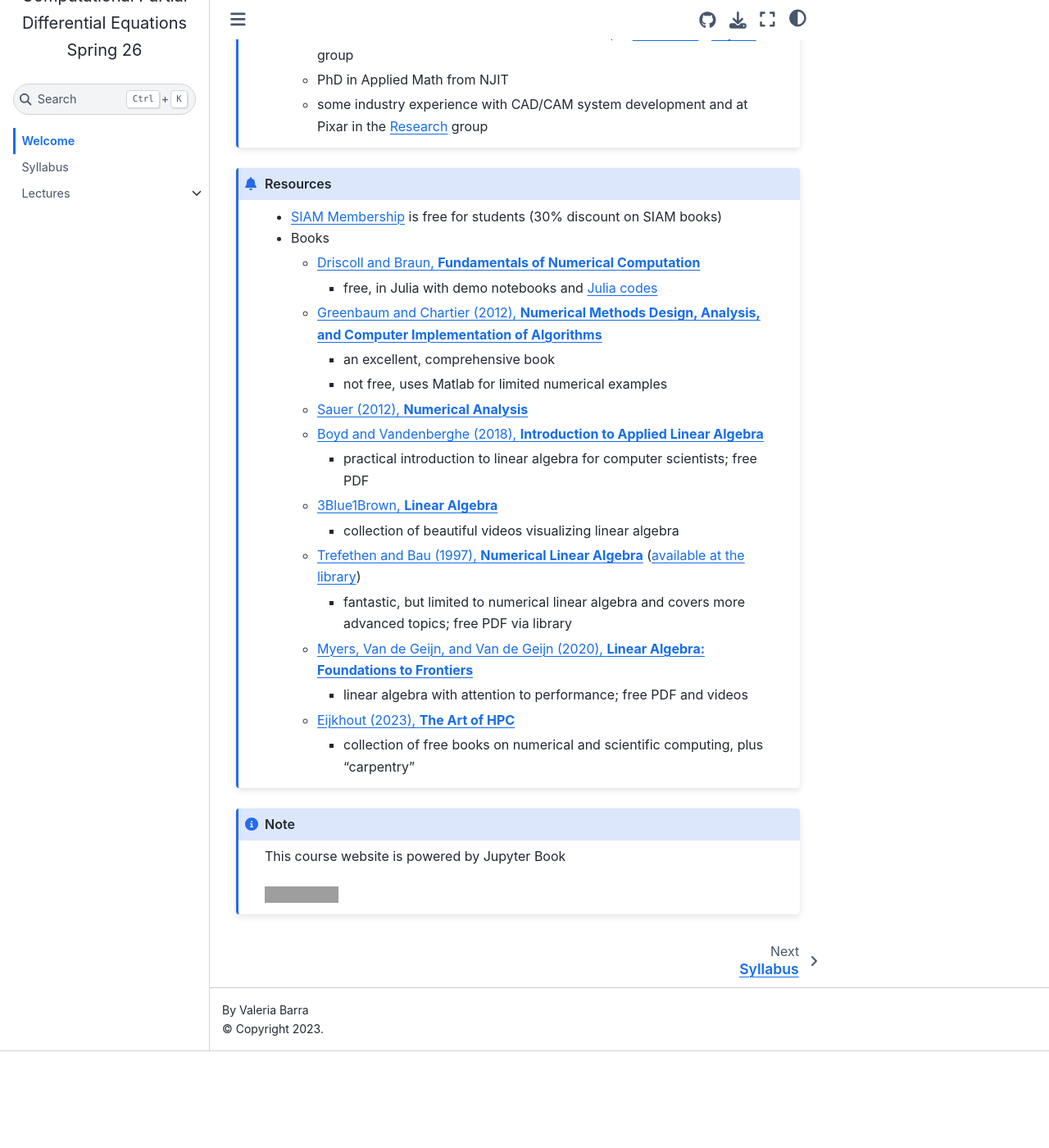
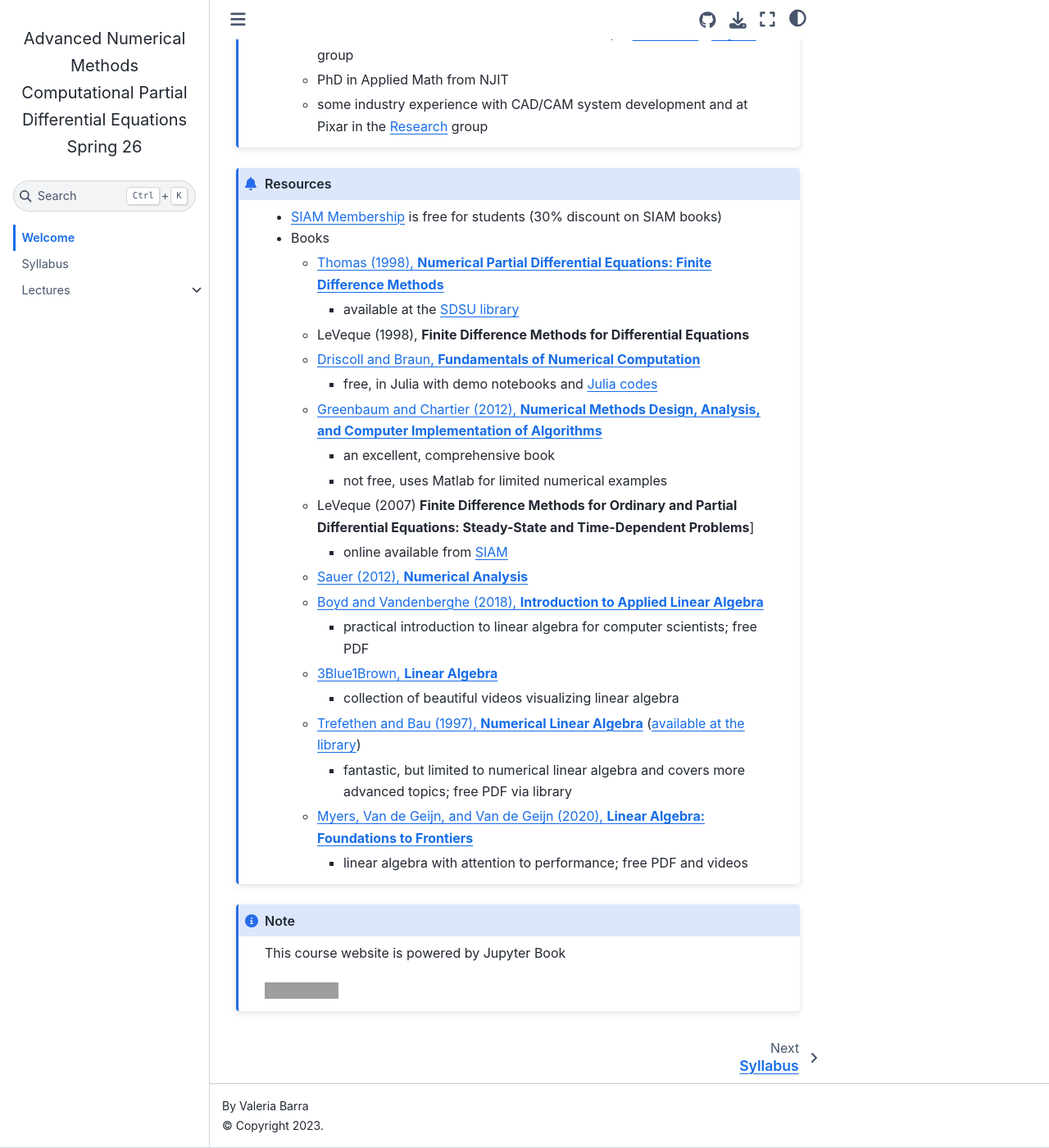
Before and after one commit to sdsu-math693b/spring26, a Jupyter Book: the page built from index.md, in a window 1280 px wide and 1400 px high, scrolled down 499 px. Shown: the whole window at 82% size. Built offline with Jupyter Book 1.0.4 settings and Sphinx 7.4.7 and the Sphinx Book theme 1.1.4, drawn with Linux system fonts in a browser that asks for light colours; pages that are not in the unit, such as notebooks, are missing from menus; before the commit the page ends 1781 px from its top, so only the background shows below that; grey boxes are pictures that could not be loaded.

Commit message:
Index: Update Recommended Readings

```diff
--- a/index.md
+++ b/index.md
@@ -21,11 +21,16 @@
 
 * [SIAM Membership](http://www.siam.org/students/memberships.php) is free for students (30% discount on SIAM books)
 * Books
+  * [Thomas (1998), **Numerical Partial Differential Equations: Finite Difference Methods**](https://link-springer-com.libproxy.sdsu.edu/book/10.1007/978-1-4899-7278-1)
+    * available at the [SDSU library](https://csu-sdsu.primo.exlibrisgroup.com/discovery/fulldisplay?docid=alma991007880389702917&context=L&vid=01CALS_SDL:01CALS_SDL&lang=en&search_scope=MyInst_and_CI&adaptor=Local%20Search%20Engine&tab=Everything&query=any,contains,Thomas%20Numerical%20Partial%20Differential%20Equations%20Finite%20Difference%20Methods,AND&sortby=rank&mode=advanced&offset=0)
+  * LeVeque (1998), **Finite Difference Methods for Differential Equations**
   * [Driscoll and Braun, **Fundamentals of Numerical Computation**](https://tobydriscoll.net/fnc-julia/)
     * free, in Julia with demo notebooks and [Julia codes](https://github.com/fncbook/FundamentalsNumericalComputation.jl?tab=readme-ov-file)
   * [Greenbaum and Chartier (2012), **Numerical Methods Design, Analysis, and Computer Implementation of Algorithms**](https://press.princeton.edu/titles/9763.html)
     * an excellent, comprehensive book
     * not free, uses Matlab for limited numerical examples
+  * LeVeque (2007) **Finite Difference Methods for Ordinary and Partial Differential Equations: Steady-State and Time-Dependent Problems**]
+    * online available from [SIAM](https://epubs.siam.org/doi/book/10.1137/1.9780898717839)
   * [Sauer (2012), **Numerical Analysis**](https://www.pearson.com/us/higher-education/program/Sauer-Numerical-Analysis-2nd-Edition/PGM223463.html)
   * [Boyd and Vandenberghe (2018), **Introduction to Applied Linear Algebra**](https://web.stanford.edu/~boyd/vmls/)
     * practical introduction to linear algebra for computer scientists; free PDF
@@ -35,8 +40,6 @@
     * fantastic, but limited to numerical linear algebra and covers more advanced topics; free PDF via library
   * [Myers, Van de Geijn, and Van de Geijn (2020), **Linear Algebra: Foundations to Frontiers**](http://www.ulaff.net/downloads.html)
     * linear algebra with attention to performance; free PDF and videos
-  * [Eijkhout (2023), **The Art of HPC**](https://theartofhpc.com/)
-    * collection of free books on numerical and scientific computing, plus "carpentry"
 :::
 
 :::{note}
```
